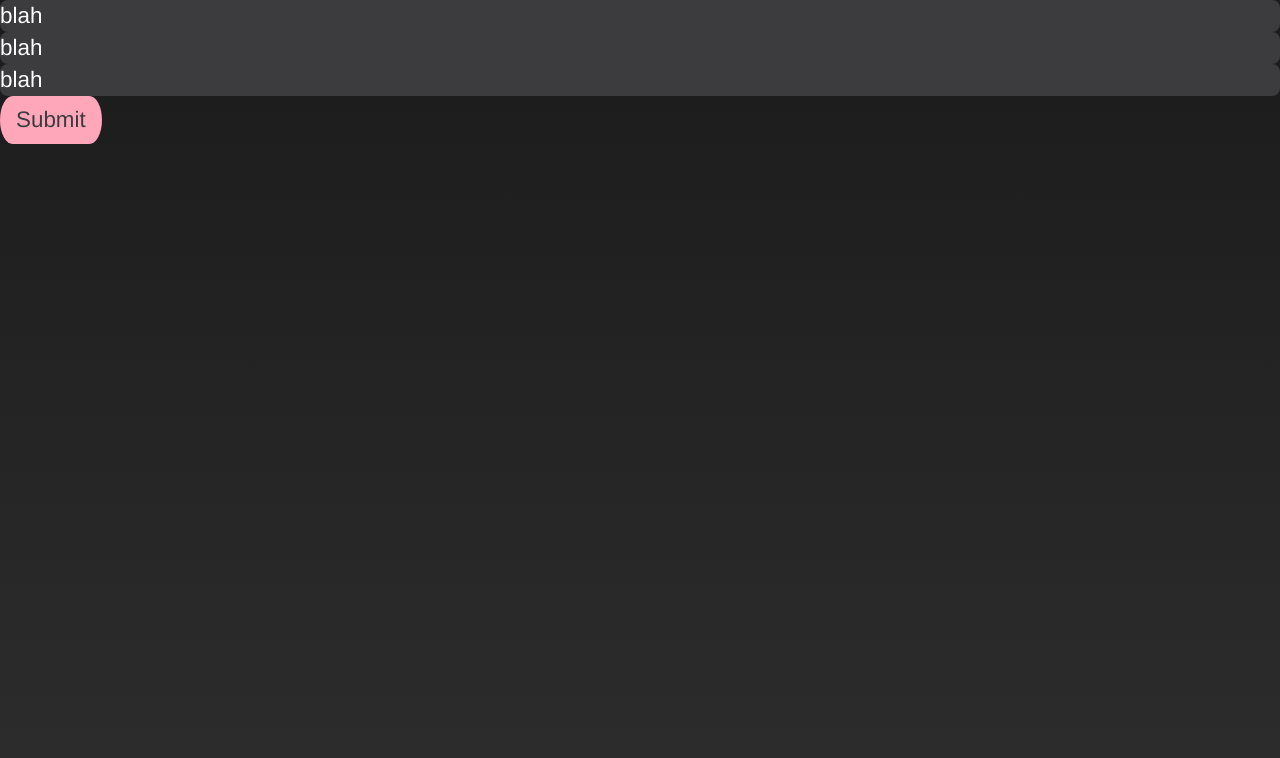
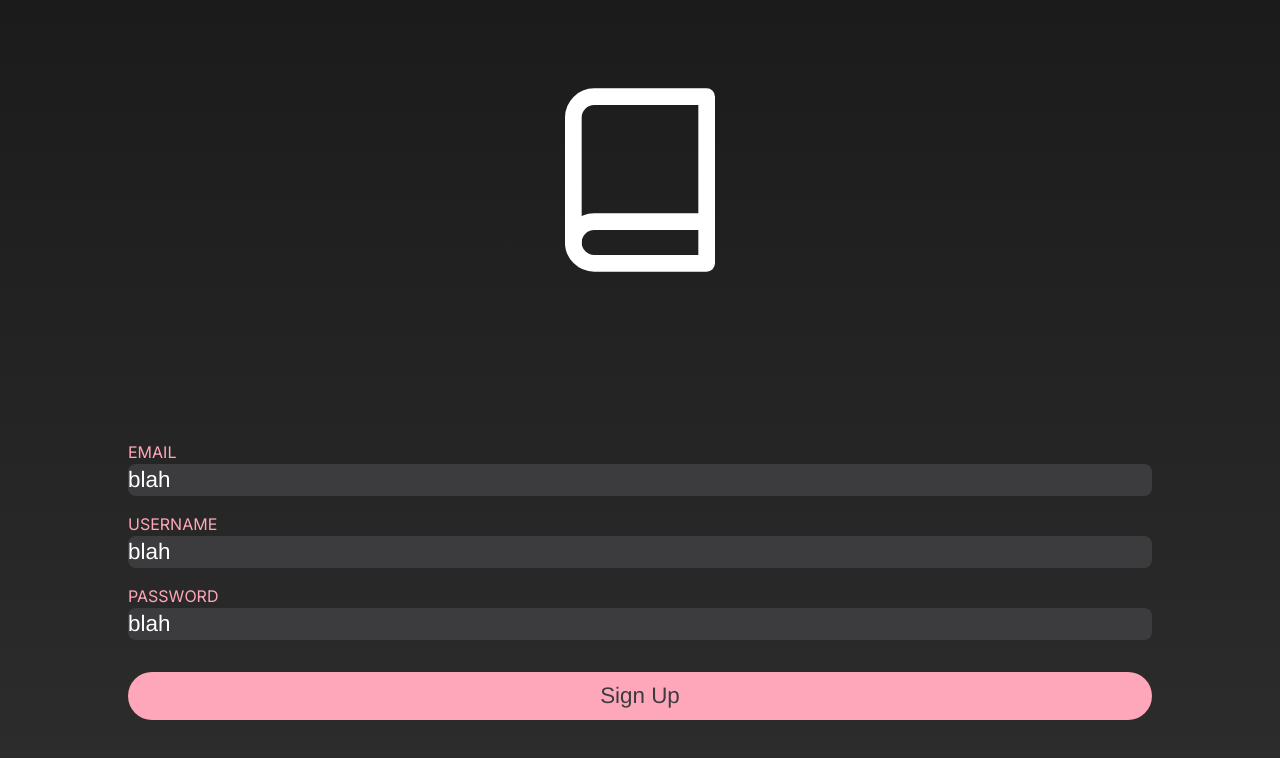
Before and after one commit to aidenzegil/ai-agent-boilerplate, a Next.js app in the folder web/: page / in a window 1280 px wide. Shown: the top 758 px of the page. Built offline with nearby package versions, Linux system fonts and the light colour scheme.

Commit message:
styled signup form

```diff
--- a/web/src/app/components/common/inputs/Input/styles.module.scss
+++ b/web/src/app/components/common/inputs/Input/styles.module.scss
@@ -1,6 +1,5 @@
 @use "@/app/assets/atoms/colors" as c;
 @use "@/app/assets/molecules/text" as text;
-
 
 .input {
   background-color: c.$charcoal-450;
--- a/web/src/app/components/compound/NavBar/styles.module.scss
+++ b/web/src/app/components/compound/NavBar/styles.module.scss
@@ -1,5 +1,5 @@
 @use "@/app/assets/atoms/colors" as c;
-@use "@/app/assets/molecules/text.module" as text;
+@use "@/app/assets/molecules/text" as text;
 
 .container {
   display: flex;
--- a/web/src/app/components/compound/SignUpForm/component.tsx
+++ b/web/src/app/components/compound/SignUpForm/component.tsx
@@ -1,5 +1,7 @@
 import React, { forwardRef, useEffect, useRef } from "react";
 import { Fields } from "./types";
+import s from "./styles.module.scss";
+import { LuBook } from "react-icons/lu";
 
 import Button from "../../common/inputs/Button/component";
 import Input from "../../common/inputs/Input/component";
@@ -7,12 +9,18 @@ import Input from "../../common/inputs/Input/component";
 const Component = ({ onSubmit, form }: Fields) => {
   const { register } = form;
   return (
-    <div>
-      <Form onSubmit={onSubmit}>
-        <Input register={register("username")} />
-        <Input register={register("email")} />
-        <Input register={register("password")} />
-        <Button type="submit">Submit</Button>
+    <div className={s.container}>
+      <LuBook className={s.logo} />
+      <Form className={s.form} onSubmit={onSubmit}>
+        <label className={s.label}>EMAIL</label>
+        <Input className={s.inputs} register={register("email")} />
+        <label className={s.label}>USERNAME</label>
+        <Input className={s.inputs} register={register("username")} />
+        <label className={s.label}>PASSWORD</label>
+        <Input className={s.inputs} register={register("password")} />
+        <Button className={s.button} type="submit">
+          Sign Up
+        </Button>
       </Form>
     </div>
   );
--- a/web/src/app/components/compound/SignUpForm/styles.module.scss
+++ b/web/src/app/components/compound/SignUpForm/styles.module.scss
@@ -1,2 +1,45 @@
 @use "@/app/assets/atoms/colors" as c;
-@use "@/app/assets/molecules/text.module" as text;
+@use "@/app/assets/molecules/text" as text;
+@use "@/app/assets/molecules/breakpoint" as breakpoint;
+@use "@/app/components/common/inputs/Input/styles.module.scss" as inputExtension;
+@use "@/app/components/common/inputs/Button/styles.module.scss" as
+  buttonExtension;
+
+.container {
+  display: flex;
+  width: 100%;
+  height: 100%;
+  justify-content: space-around;
+  flex-direction: column;
+  align-items: center;
+
+  // @include breakpoint.$break-point-m {
+  //   position: relative;
+  // }
+
+  .logo {
+    color: c.$white;
+    height: 25%;
+    width: 50%;
+  }
+  .form {
+    display: flex;
+    flex-direction: column;
+    width: 80%;
+    align-items: center;
+    .label {
+      width: 100%;
+      color: c.$pink;
+    }
+    .inputs {
+      @extend .input;
+      margin-bottom: 1rem;
+    }
+    .button {
+      @extend .base;
+      width: 100%;
+      border-radius: 25px;
+      margin-top: 1rem;
+    }
+  }
+}
```
